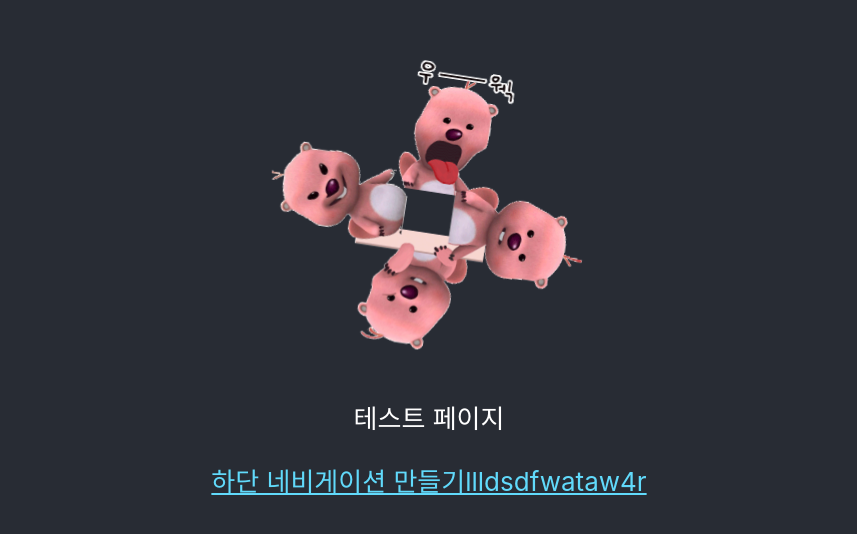
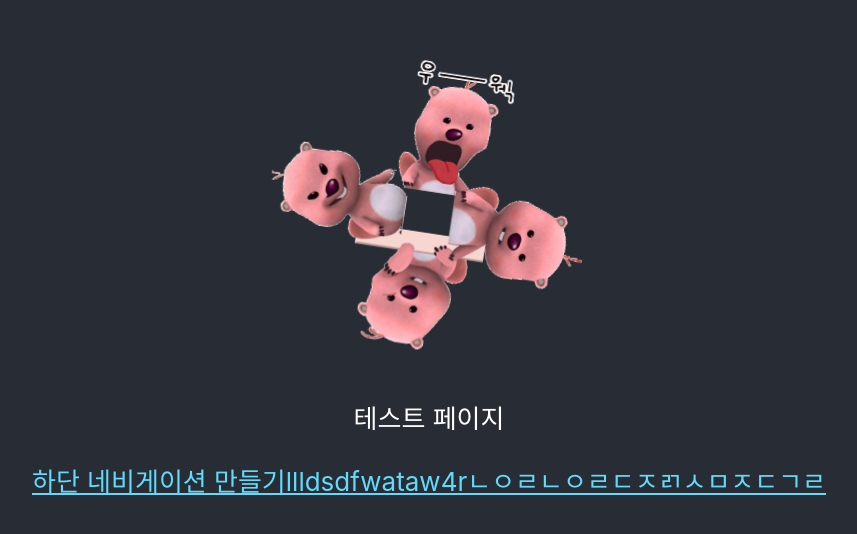
Before and after one commit to Rudadak/FinalProject, a React (Create React App) app in the folder blog/: page / in a window 1280 px wide. Shown: the part 128-662 px from the top of the page, without its empty margins (211-1068 px from the left). Built offline with nearby package versions, Linux system fonts and the light colour scheme.

Commit message:
ㄴㅇㄹㄴ

```diff
--- a/blog/src/App.js
+++ b/blog/src/App.js
@@ -21,7 +21,7 @@ function App() {
           target="_blank"
           rel="noopener noreferrer"
         >
-          하단 네비게이션 만들기llldsdfwataw4r
+          하단 네비게이션 만들기llldsdfwataw4rㄴㅇㄹㄴㅇㄹㄷㅈㄺㅅㅁㅈㄷㄱㄹ
         </a>
       </header>
     </div>
```
